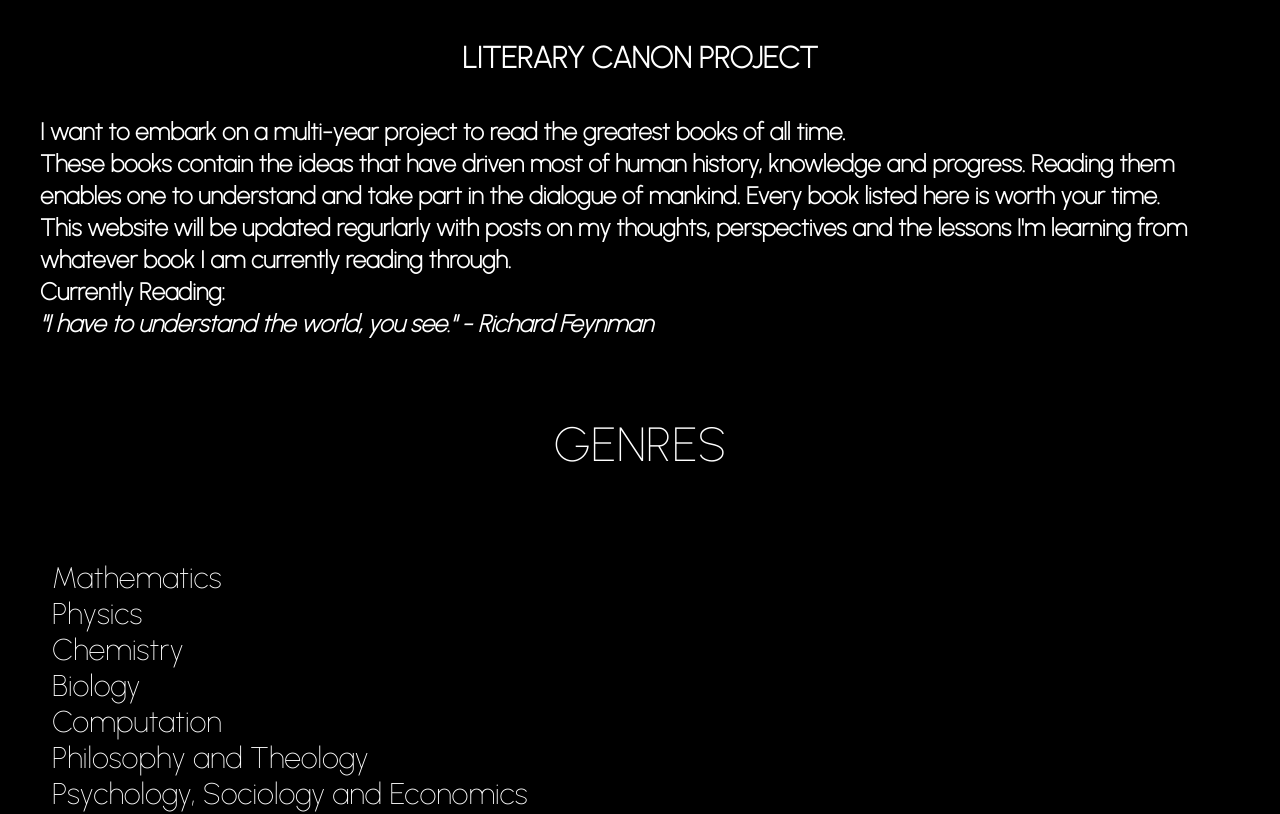
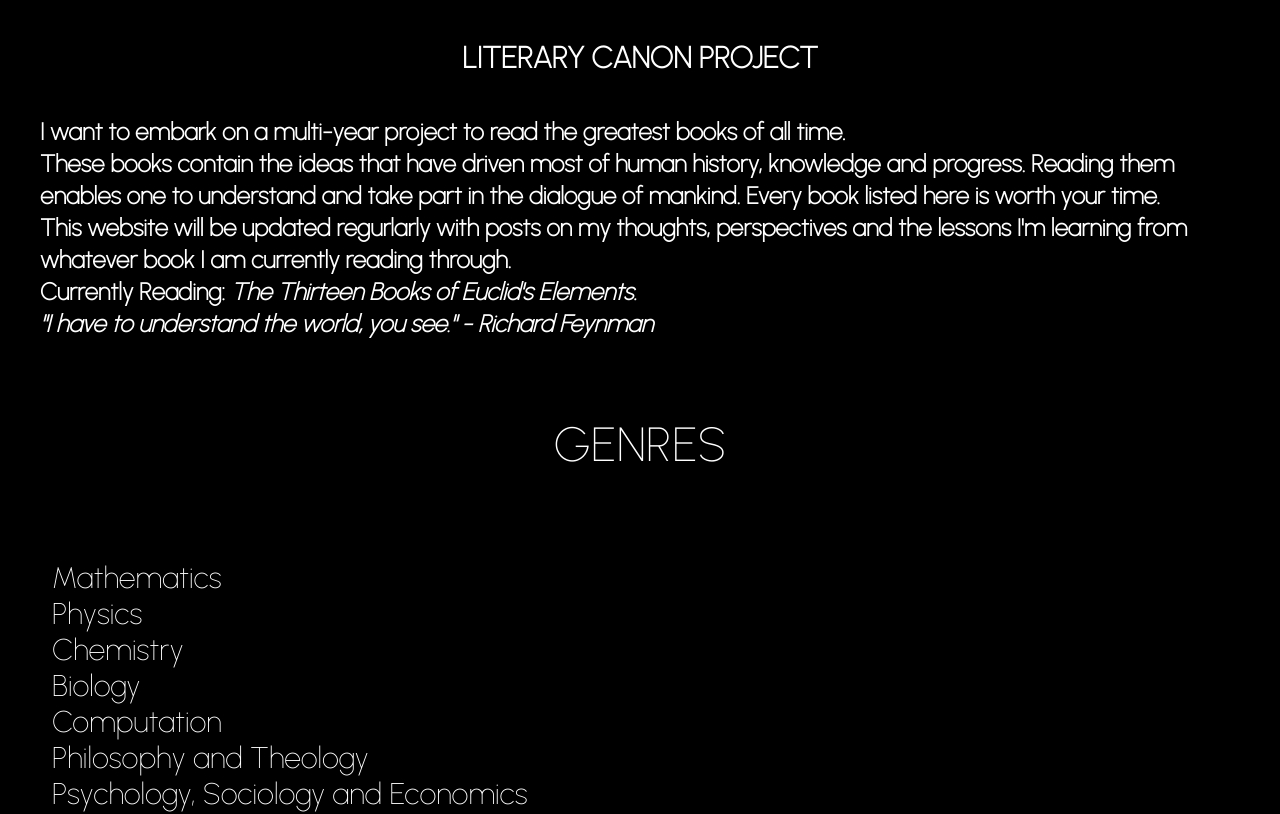
Before and after one commit to Emmanuel527/great-books-website, a Next.js app: page / in a window 1280 px wide. Shown: the top 814 px of the page. Built offline with nearby package versions, Linux system fonts and the light colour scheme.

Commit message:
updated current reading

```diff
--- a/components/description.jsx
+++ b/components/description.jsx
@@ -2,7 +2,7 @@ import React from 'react'
 
 const description = () => {
   return (
-    <div className='m-10 font-bold text-2xl text-white'> <p> I want to embark on a multi-year project to read the greatest books of all time. </p> These books contain the ideas that have driven most of human history, knowledge and progress. Reading them enables one to understand and take part in the dialogue of mankind. Every book listed here is worth your time.<p>This website will be updated regurlarly with posts on my thoughts, perspectives and the lessons I'm learning from whatever book I am currently reading through.</p> <p> Currently Reading:</p>
+    <div className='m-10 font-bold text-2xl text-white'> <p> I want to embark on a multi-year project to read the greatest books of all time. </p> These books contain the ideas that have driven most of human history, knowledge and progress. Reading them enables one to understand and take part in the dialogue of mankind. Every book listed here is worth your time.<p>This website will be updated regurlarly with posts on my thoughts, perspectives and the lessons I'm learning from whatever book I am currently reading through.</p> <p> Currently Reading: <em>The Thirteen Books of Euclid's Elements.</em></p>
     <p class='italic'>"I have to understand the world, you see." - Richard Feynman</p></div>
   )
 }
--- a/pages/index.js
+++ b/pages/index.js
@@ -15,7 +15,6 @@ export default function Home() {
         <meta name="description" content="Generated by create next app" />
         <link rel="icon" href="/favicon.ico" />
         <style>@import url('https://fonts.googleapis.com/css2?family=Urbanist:wght@100&display=swap');</style>
-
       </Head>
       <Navbar/>
       <Description/>
```
